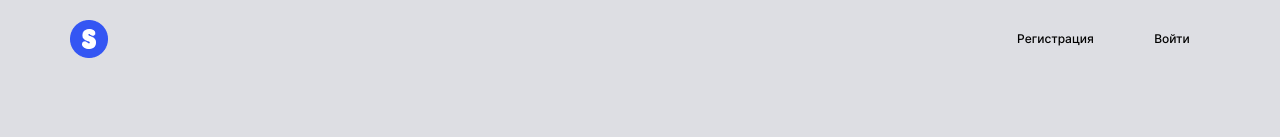
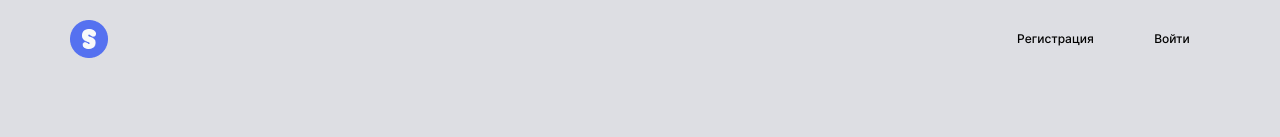
Before and after one commit to space900/movies-explorer-frontend, a React (Create React App) app: page / in a window 1280 px wide. In both pictures the pointer is over the picture 89 px from the left and 39 px from the top of the page. Shown: the top 137 px of the page. Built offline with nearby package versions, Linux system fonts and the light colour scheme.

Commit message:
updated readme.md

```diff
--- a/src/components/Header/Header.css
+++ b/src/components/Header/Header.css
@@ -11,6 +11,13 @@
 .header__logo {
   width: 38px;
   height: 38px;
+  cursor: pointer;
+  transition: 0.3s;
+}
+
+.header__logo:hover {
+  opacity: 0.8;
+  transform: rotate(180deg);
 }
 
 .header__nav {
```
Also changed, not shown: 1 other file (tests, documents, lock files or other folders).
